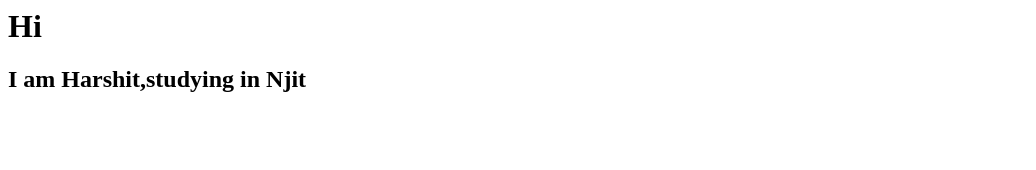
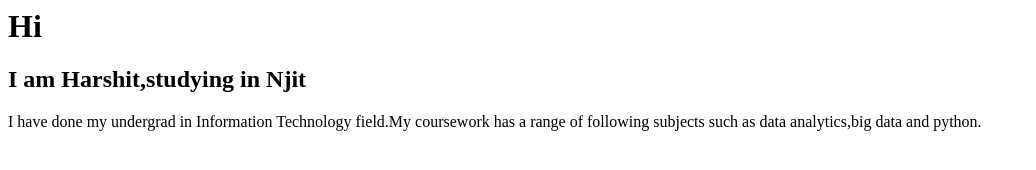
Before and after one commit to hs574/harshit, a plain HTML site: page index.html in a window 1280 px wide. Shown: the whole page, without its empty margins (0-1036 px from the left). Drawn offline with Linux system fonts and the light colour scheme.

Commit message:
Actually Second Commit,Earlier wa first commit

```diff
--- a/index.html
+++ b/index.html
@@ -4,5 +4,6 @@
 Hi
 </h1>
 <h2>I am Harshit,studying in Njit</h2>
+<p>I have done my undergrad in Information Technology field.My coursework has a range of following subjects such as data analytics,big data and python.</p>
 </body>
 </html>
```
